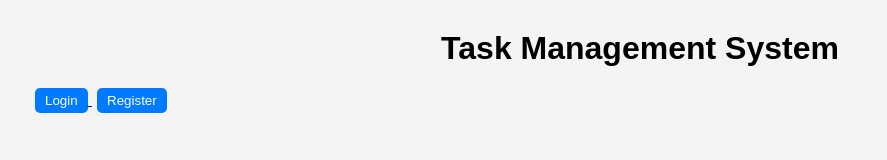
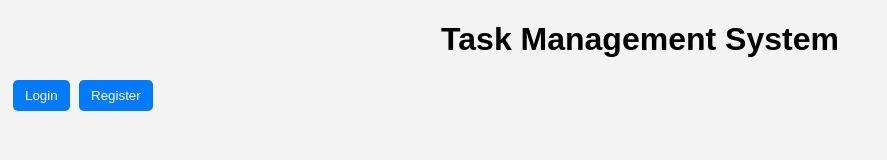
Before and after one commit to priyayadav25/task-management-app, a plain HTML site: page frontend/index.html in a window 1280 px wide. Shown: the whole page, without its empty margins (0-887 px from the left). Drawn offline with Linux system fonts and the light colour scheme; files that its build step writes are made by us from their sources.

Commit message:
Update style.css

```diff
--- a/style.css
+++ b/style.css
@@ -1,6 +1,6 @@
 body{
+    font-family: Arial, sans-serif;
     background:#f4f4f4;
-    font-family:Arial,sans-serif;
 }
 
 .container{
@@ -22,7 +22,7 @@ input{
 }
 
 button{
-    padding:10px;
+    padding:8px 12px;
     margin-left:5px;
     border:none;
     border-radius:5px;
@@ -31,27 +31,20 @@ button{
     cursor:pointer;
 }
 
+button:hover{
+    background:#0056b3;
+}
+
 li{
     margin:10px 0;
 }
 
-
-.completed {
-    text-decoration: line-through;
-    color: green;
-    font-weight: bold;
+.completed{
+    text-decoration:line-through;
+    color:green;
+    font-weight:bold;
 }
 
-body {
-    font-family: Arial, sans-serif;
-    margin: 30px;
+a{
+    text-decoration:none;
 }
-
-button {
-    margin-left: 5px;
-    padding: 5px 10px;
-}
-
-li {
-    margin: 10px 0;
-}
```
